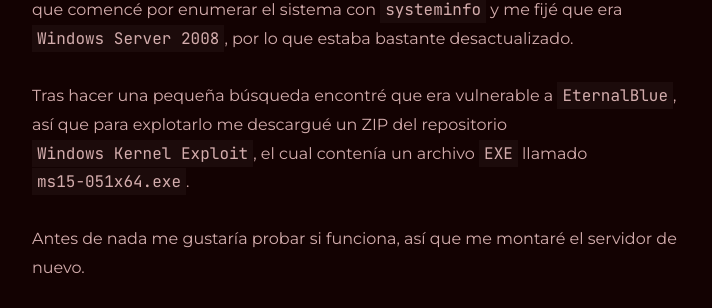
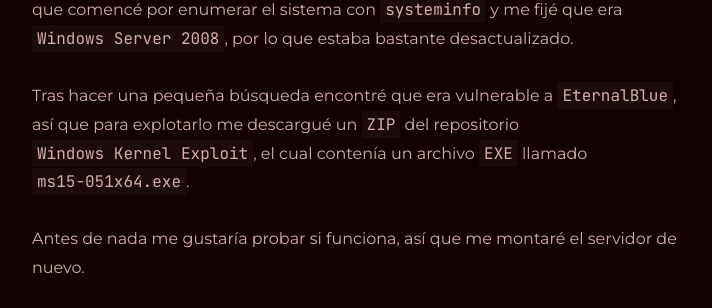
Before and after one commit to BlackCage/BlackCage.github.io, a Jekyll site: the page built from all_collections/_posts/2022-11-17-bastard-htb.md, in a window 1280 px wide and 900 px high, scrolled down 4568 px. Shown: the part 174-482 px from the top of the window, without its empty margins (283-995 px from the left). Built offline with Jekyll 4.4.1, drawn with Linux system fonts in a browser that asks for light colours.

```diff
--- a/all_collections/_posts/2022-11-17-bastard-htb.md
+++ b/all_collections/_posts/2022-11-17-bastard-htb.md
@@ -132,7 +132,7 @@ Bien! Ya estamos dentro de la máquina como `IUSR`!
 
 Estupendo, ya estamos en la máquina, pero queremos ser administradores, así que comencé por enumerar el sistema con `systeminfo` y me fijé que era `Windows Server 2008`, por lo que estaba bastante desactualizado.
 
-Tras hacer una pequeña búsqueda encontré que era vulnerable a `EternalBlue`, así que para explotarlo me descargué un ZIP del repositorio [`Windows Kernel Exploit`](https://github.com/SecWiki/windows-kernel-exploits/tree/master/MS15-051), el cual contenía un archivo `EXE` llamado `ms15-051x64.exe`.
+Tras hacer una pequeña búsqueda encontré que era vulnerable a `EternalBlue`, así que para explotarlo me descargué un `ZIP` del repositorio [`Windows Kernel Exploit`](https://github.com/SecWiki/windows-kernel-exploits/tree/master/MS15-051), el cual contenía un archivo `EXE` llamado `ms15-051x64.exe`.
 
 Antes de nada me gustaría probar si funciona, así que me montaré el servidor de nuevo.
 
```
